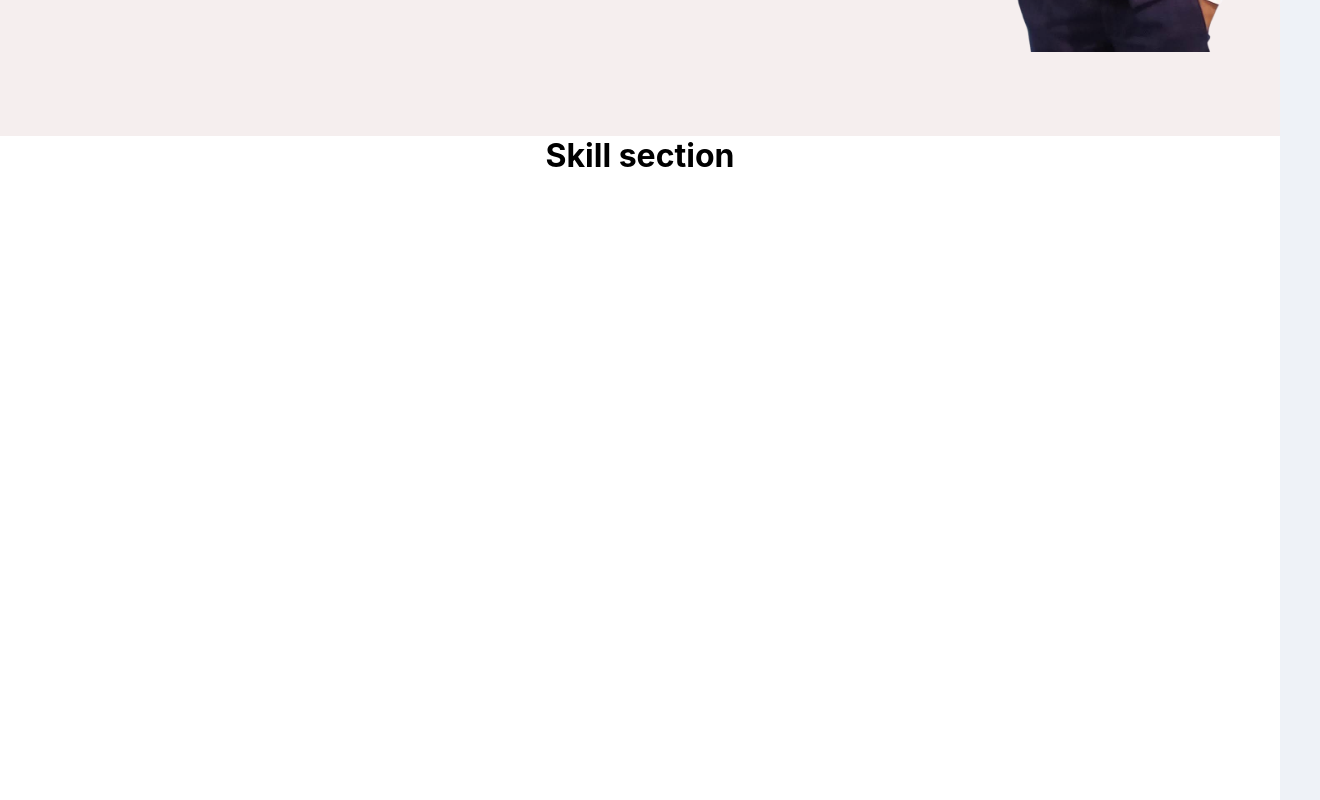
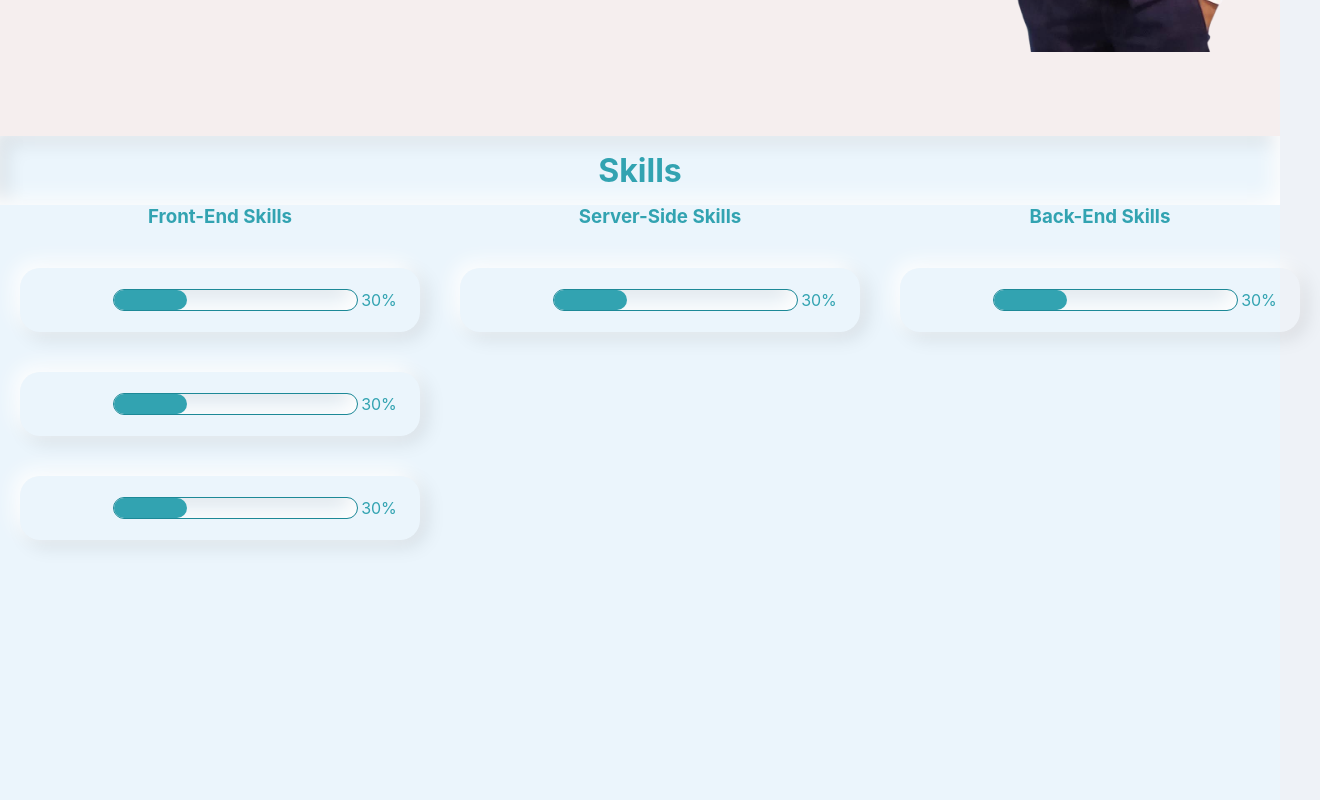
Before and after one commit to dkeshri/Portfolio, a React (Create React App) app: page / in a window 1280 px wide. Shown: the part 680-1480 px from the top of the page, 1320 px wide, since content can reach past the window. Built offline with nearby package versions, Linux system fonts and the light colour scheme; a web font is replaced by a local one.

Commit message:
skill added

```diff
--- a/src/App.css
+++ b/src/App.css
@@ -6,6 +6,9 @@
   --scrollBGColor:rgb(236, 229, 229);
   --scrollBorderColor:#6e6f70;
   --bannerTextSecondaryColor:rgb(113,57, 79);
+  --skillBGColor:#ebf5fc;
+  --skillColor:#32a3b1;
+  --skillProgressBarBorderColor:#1d8997;
 }
 * {
   margin: 0;
--- a/src/Components/Pages/Home/Banner.js
+++ b/src/Components/Pages/Home/Banner.js
@@ -1,5 +1,4 @@
 import React from 'react'
-import { Button } from '../../Button'
 import '../../../assets/css/Pages/Home/Banner.css'
 import SocialMediaIcons from '../../SocialMediaIcons'
 function Banner() {
--- a/src/Components/Pages/Home/Home.js
+++ b/src/Components/Pages/Home/Home.js
@@ -3,6 +3,7 @@ import { CallReceived, CallToAction } from '@material-ui/icons'
 import React from 'react'
 import '../../../assets/css/Pages/Home/home.css';
 import Banner from '../Home/Banner'
+import Skills from '../Home/Skill'
 import Footer from '../../../Components/Footer'
 const style = {
 
@@ -11,10 +12,7 @@ function Home() {
     return (
         <div>
             <Banner />
-            <div className="test">
-                <h1>Skill section </h1>
-            </div>
-            <Footer />
+            <Skills/>
         </div>
 
     )
--- /dev/null
+++ b/src/Components/Pages/Home/Skill.js
@@ -0,0 +1,33 @@
+import React from 'react'
+import '../../../assets/css/Pages/Home/Skill.css'
+import SkillCard from './SkillCard'
+function Skill() {
+    return (
+        <div className="skill-container">
+            <div className="skills-heading">
+                <div className="skill-heading-title">
+                    <h1>Skills</h1>
+                </div>
+            </div>
+            <div className="skills-container">
+                <div className="fornt-end">
+                    <div className="skill-title"><h3>Front-End Skills</h3></div>
+                    <SkillCard />
+                    <SkillCard />
+                    <SkillCard />
+                </div>
+                <div className="server-side">
+                    <div className="skill-title"><h3>Server-Side Skills</h3></div>
+                    <SkillCard />
+                </div>
+                <div className="back-end">
+                    <div className="skill-title"><h3>Back-End Skills</h3></div>
+                    <SkillCard />
+                </div>
+            </div>
+
+        </div>
+    )
+}
+
+export default Skill
--- /dev/null
+++ b/src/Components/Pages/Home/SkillCard.js
@@ -0,0 +1,17 @@
+import React from 'react'
+import '../../../assets/css/Pages/Home/SkillCard.css'
+function SkillCard() {
+    return (
+        <div className="skill-card">
+            <i className="fa fa-html5"></i>
+            <div className="skill-progress-bar">
+                <div className="progress-indicator"></div>
+            </div>
+            <div className="percentage">
+                30%
+            </div>
+        </div>
+    )
+}
+
+export default SkillCard
--- a/src/ProtectedRoute.js
+++ b/src/ProtectedRoute.js
@@ -1,17 +1,21 @@
 import React from 'react'
 import { Redirect } from 'react-router-dom'
 import NavBar from './Components/Navbar'
-import {getCookie} from './utility'
+import Footer from './Components/Footer'
+import { getCookie } from './utility'
 export const ProtectedRoute = (props) => {
     const Component = props.component;
     const isAuthenticated = true;
 
     return isAuthenticated ? (<>
         <div id="main">
-        <NavBar />
-        <div className="mainContentSection">
-            <Component />
-        </div>
+            <NavBar />
+            <div className="mainContentSection">
+                <Component />
+            </div>
+            <div style={{color:"white"}} className="footer">
+                <Footer/>
+            </div>
         </div>
     </>
     ) : (
--- a/src/assets/css/Pages/Home/Banner.css
+++ b/src/assets/css/Pages/Home/Banner.css
@@ -1,6 +1,6 @@
 .banner-container{
     /* background: url('../../../img/img-1.jpg') center center/cover no-repeat; */
-    height: calc(100vh - 2rem);
+    min-height: calc(100vh - 2rem);
     width: 100%;
     display: flex;
     background-color: rgb(245, 238, 238);
@@ -151,7 +151,7 @@
     font-size: 18px;
   }
   .image-container img {
-    width: 200px;
+    width: 225px;
     height: 550px;
   }
 
@@ -162,21 +162,8 @@
   }
 }
 
-
-
-
-
-
-
-
-
-
-
-
-.test{
-  display: flex;
-  justify-content: center;
-  color: black;
-  height: 100vh;
-  background-color: white;
+@media screen and (max-height:450px){
+  .banner-btn-container{
+    height: 65vh;
+  }
 }
--- /dev/null
+++ b/src/assets/css/Pages/Home/Skill.css
@@ -0,0 +1,48 @@
+.skill-container{
+    color: var(--skillColor);
+    background-color: var(--skillBGColor);
+    position: relative;
+}
+.skills-heading{
+    display: flex;
+    justify-content: center;
+    align-items: center;
+}
+.skills-heading .skill-heading-title{
+    display: flex;
+    justify-content: center;
+    width: 100%;
+    padding: 15px 0;
+    box-shadow: inset -6px -6px 20px rgba(255,255,255,1),
+                inset 6px 6px 20px rgba(0,0,0,.1);
+}
+.skills-container{
+    display: flex;
+    justify-content: space-around;
+    align-items: flex-start;
+    height: 100vh;
+}
+.fornt-end{
+    display: flex;
+    align-items: center;
+    justify-content: space-around;
+    flex-direction: column;
+}
+.server-side{
+    display: flex;
+    align-items: center;
+    justify-content: space-around;
+    flex-direction: column;
+}
+.back-end{
+    display: flex;
+    align-items: center;
+    justify-content: space-around;
+    flex-direction: column;
+}
+.skill-title{
+    margin-bottom: 20px;
+}
+.skill-card{
+    margin: 20px;
+}
--- /dev/null
+++ b/src/assets/css/Pages/Home/SkillCard.css
@@ -0,0 +1,35 @@
+.skill-card{
+    display: flex;
+    justify-content: center;
+    align-items: center;
+    width: 400px;
+    border-radius: 20px;
+    padding: 0 20px;
+    box-shadow: -6px -6px 20px rgba(255,255,255,1),
+                6px 6px 20px rgba(0,0,0,.1);
+
+}
+.skill-card:hover{
+    box-shadow: inset -6px -6px 20px rgba(255,255,255,.5),
+                inset 6px 6px 20px rgba(0,0,0,.05);
+}
+.skill-card > i{
+    flex: .3;
+    font-size: 4rem;
+}
+.skill-progress-bar{
+    flex: 1;
+    border: 1px solid var(--skillProgressBarBorderColor);
+    border-radius: 20px;
+    box-shadow: inset -6px -6px 20px rgba(255,255,255,1),
+                inset 6px 6px 20px rgba(0,0,0,.1);
+}
+.progress-indicator{
+    padding: 10px 0;
+    width: 30%;
+    border-radius: 18px;
+    background-color: var(--skillColor);
+}
+.skill-card .percentage{
+    padding: 0 .2rem;
+}
```
